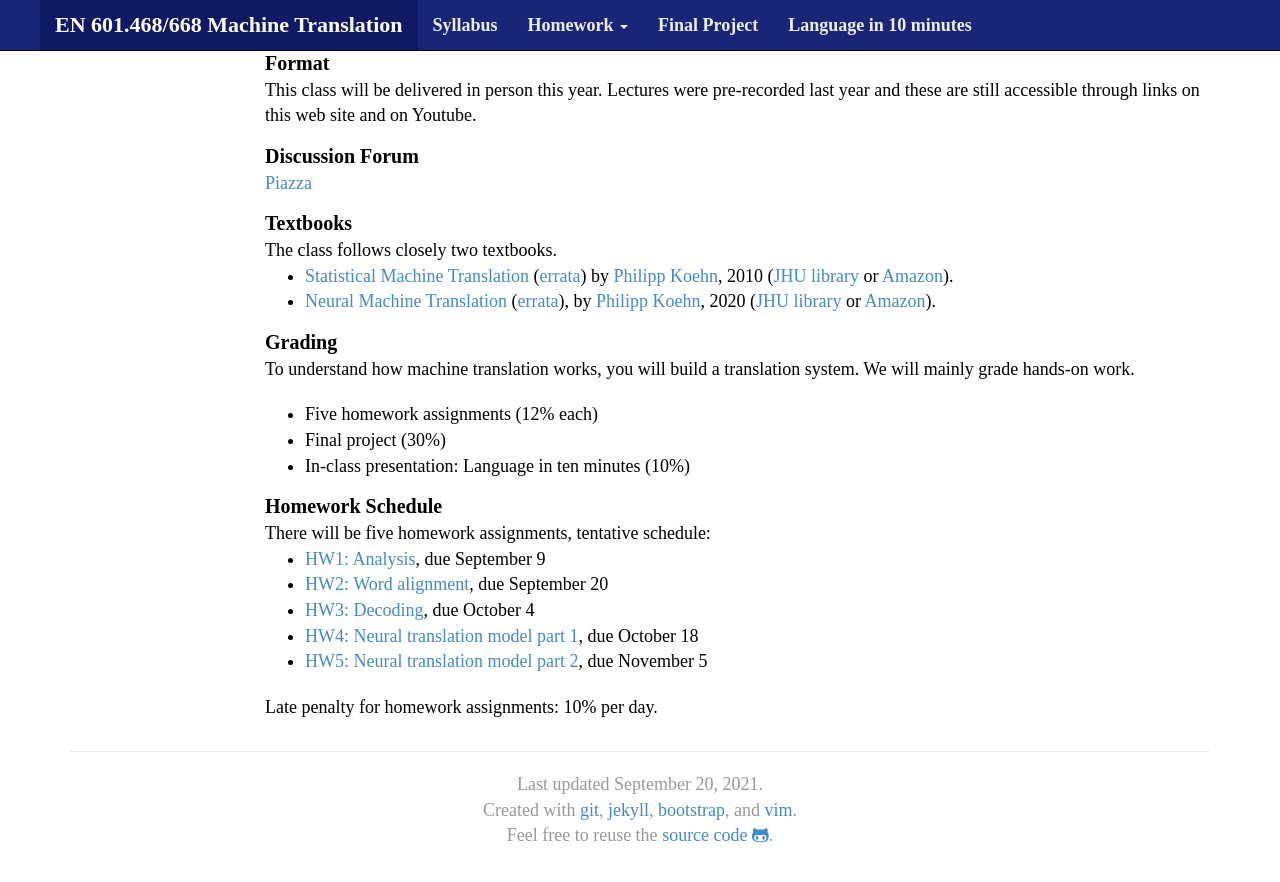
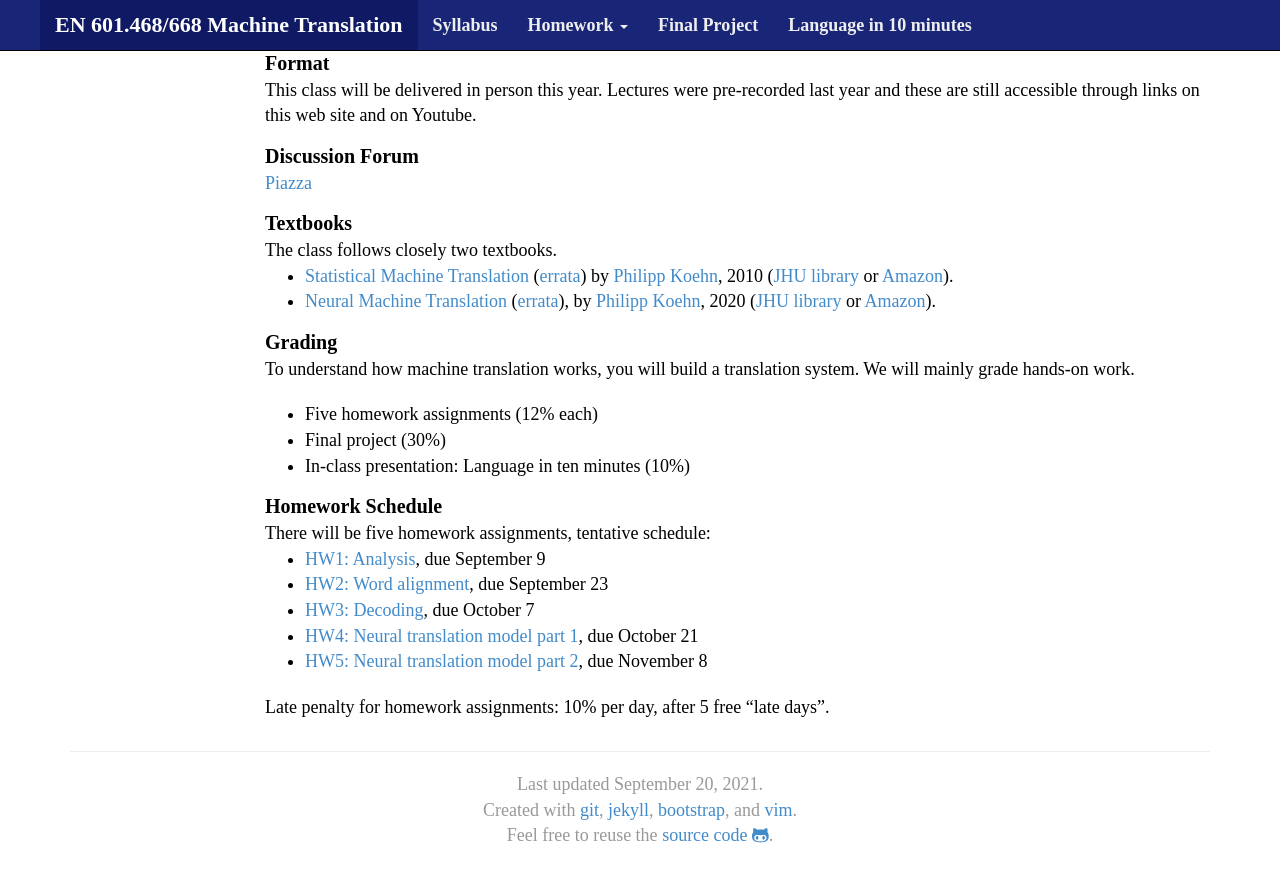
Before and after one commit to mt-class/jhu, a Jekyll site: the page built from index.md, in a window 1280 px wide and 900 px high, scrolled down 580 px. Shown: the top 882 px of the window. Built offline with Jekyll 4.4.1, drawn with Linux system fonts in a browser that asks for light colours; nearby versions of some CDN libraries; some web fonts are replaced.

Commit message:
moved hw deadline by 3 days

```diff
--- a/index.md
+++ b/index.md
@@ -11,7 +11,7 @@ active_tab: main_page
 EN 601.468/668 Machine Translation
 : Fall 2021
 : Tuesdays and Thursdays 1:30-2:45
-:  Hodson 213
+: Hodson 213
 : [Computer Science Department](http://www.cs.jhu.edu/)
 : [Johns Hopkins University](http://www.jhu.edu/)
 
@@ -63,9 +63,9 @@ We will mainly grade hands-on work.
 Homework Schedule
 : There will be five homework assignments, tentative schedule:
 * [HW1: Analysis](hw0.html), due September 9
-* [HW2: Word alignment](hw1.md), due September 20
-* [HW3: Decoding](hw2.md), due October 4
-* [HW4: Neural translation model part 1](hw3.md), due October 18
-* [HW5: Neural translation model part 2](hw4.md), due November 5
+* [HW2: Word alignment](hw1.md), due September 23
+* [HW3: Decoding](hw2.md), due October 7
+* [HW4: Neural translation model part 1](hw3.md), due October 21
+* [HW5: Neural translation model part 2](hw4.md), due November 8
 
-Late penalty for homework assignments: 10% per day.
+Late penalty for homework assignments: 10% per day, after 5 free "late days".
```
Also changed, not shown: hw1.md (+1 -1 lines), hw2.md (+1 -1 lines), hw3.md (+1 -1 lines), hw4.md (+1 -1 lines).
